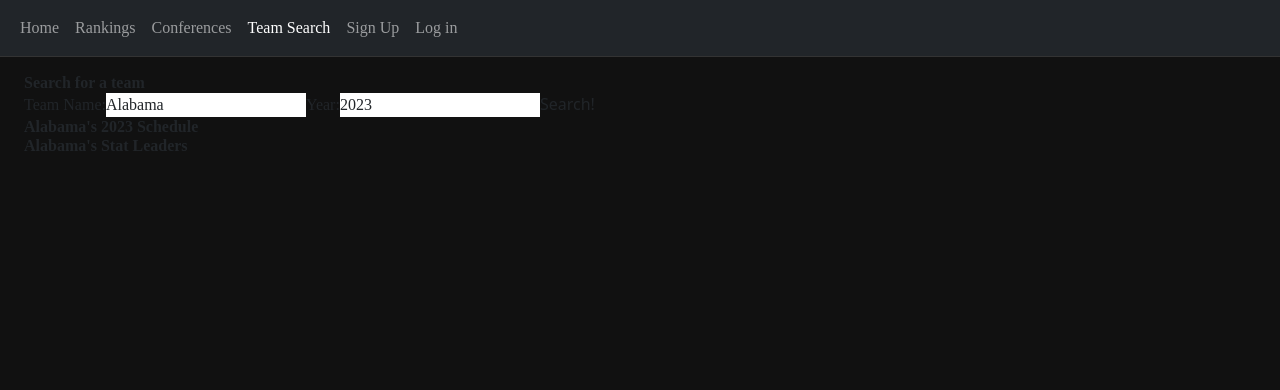
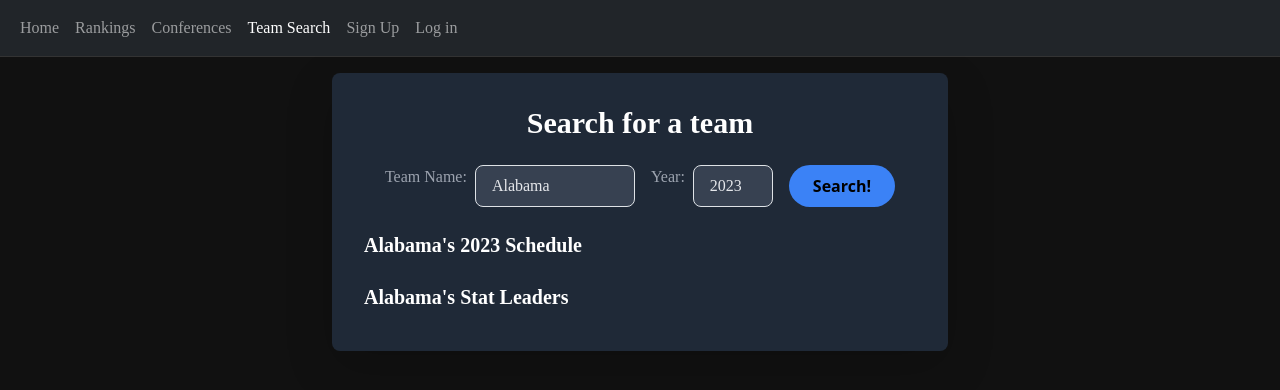
Before and after one commit to DewYourWorst/project-3, a React (Create React App) app in the folder client/: page /team in a window 1280 px wide. Shown: the top 390 px of the page. Built offline with nearby package versions, Linux system fonts and the light colour scheme.

Commit message:
initial styling

```diff
--- a/client/src/pages/Team.jsx
+++ b/client/src/pages/Team.jsx
@@ -28,7 +28,6 @@ function Team() {
       console.error('Error fetching data', error.message);
     }
   };
-
 
   const filterStatsData = () => {
     if (!statsData) return [];
@@ -61,13 +60,11 @@ function Team() {
 
   const handleTeamNameChange = (e) => {
     const inputValue = e.target.value;
-    console.log('Team input value', inputValue);
     setTeamName(inputValue);
   };
 
   const handleYearChange = (e) => {
     const inputValue = e.target.value;
-    console.log('Year input value:', inputValue);
     setYear(inputValue);
   };
 
@@ -83,47 +80,54 @@ function Team() {
   const filteredStatsData = filterStatsData();
 
   return (
-    <div>
-      <h1>{title}</h1>
-      <label>Team Name: </label>
+    <div className="w-1/2 mx-auto p-8 bg-gray-800 rounded-lg shadow-lg text-white">
+      <h1 className="text-3xl font-semibold mb-4 text-center">{title}</h1>
+      <div className="flex justify-center">
+        <label className="text-gray-400">Team Name:</label>
         <input
           type="text"
           value={teamName}
           onChange={handleTeamNameChange}
+          className="w-40 py-2 px-3 bg-gray-700 border rounded-lg text-gray-200 focus:outline-none focus:ring focus:border-blue-500 ml-2"
         />
-      <label>Year:</label>
+        <label className="text-gray-400 ml-4">Year:</label>
         <input
           type="number"
           value={year}
           onChange={handleYearChange}
+          className="w-20 py-2 px-3 bg-gray-700 border rounded-lg text-gray-200 focus:outline-none focus:ring focus:border-blue-500 ml-2"
         />
-      <button onClick={handleFetchDataClick}>Search!</button>
-      <h2>{teamName}'s {year} Schedule</h2>
+        <button
+          onClick={handleFetchDataClick}
+          className="bg-blue-500 hover:bg-blue-600 text-black font-semibold py-2 px-4 rounded-full transition duration-300 ease-in-out transform hover:scale-105 focus:outline-none focus:ring focus:ring-blue-300 ml-4"
+        >
+          Search!
+        </button>
+      </div>
+      <h2 className="text-xl font-semibold mb-2 mt-4">{teamName}'s {year} Schedule</h2>
       <ul>
         {gameData &&
           gameData.map((game) => (
-            <li key={game.id}>
+            <li key={game.id} className="mb-4">
+              <div className="flex justify-between">
                 <div>
-                <div>
-                  <strong>{game.homeTeam}: {game.homePoints} </strong>
-                </div>
+                  <strong>{game.homeTeam}: {game.homePoints}</strong>
                 </div>
                 <div>
-                <div>
                   <strong>{game.awayTeam}: {game.awayPoints}</strong>
-                </div>
                 </div>
                 <div>
                   <strong>{formatDate(game.startDate)}</strong>
                 </div>
-              <h3>----------------</h3>
+              </div>
+              <hr className="my-2" />
             </li>
           ))}
       </ul>
-      <h2>{teamName}'s Stat Leaders</h2>
-      <ul>
+      <h2 className="text-xl font-semibold mb-2 mt-4">{teamName}'s Stat Leaders</h2>
+      <div className="grid grid-cols-3 gap-4">
         {filteredStatsData.map((stats) => (
-          <li key={stats.playerId}>
+          <div key={stats.playerId} className="mb-4">
             <div>
               <strong>{stats.player}</strong>
             </div>
@@ -133,10 +137,10 @@ function Team() {
             <div>
               <strong> </strong>
             </div>
-            <h3>----------------</h3>
-          </li>
+            <hr className="my-2" />
+          </div>
         ))}
-      </ul>
+      </div>
     </div>
   );
 }
```
Lines whose indentation alone changed are shown as unchanged.
